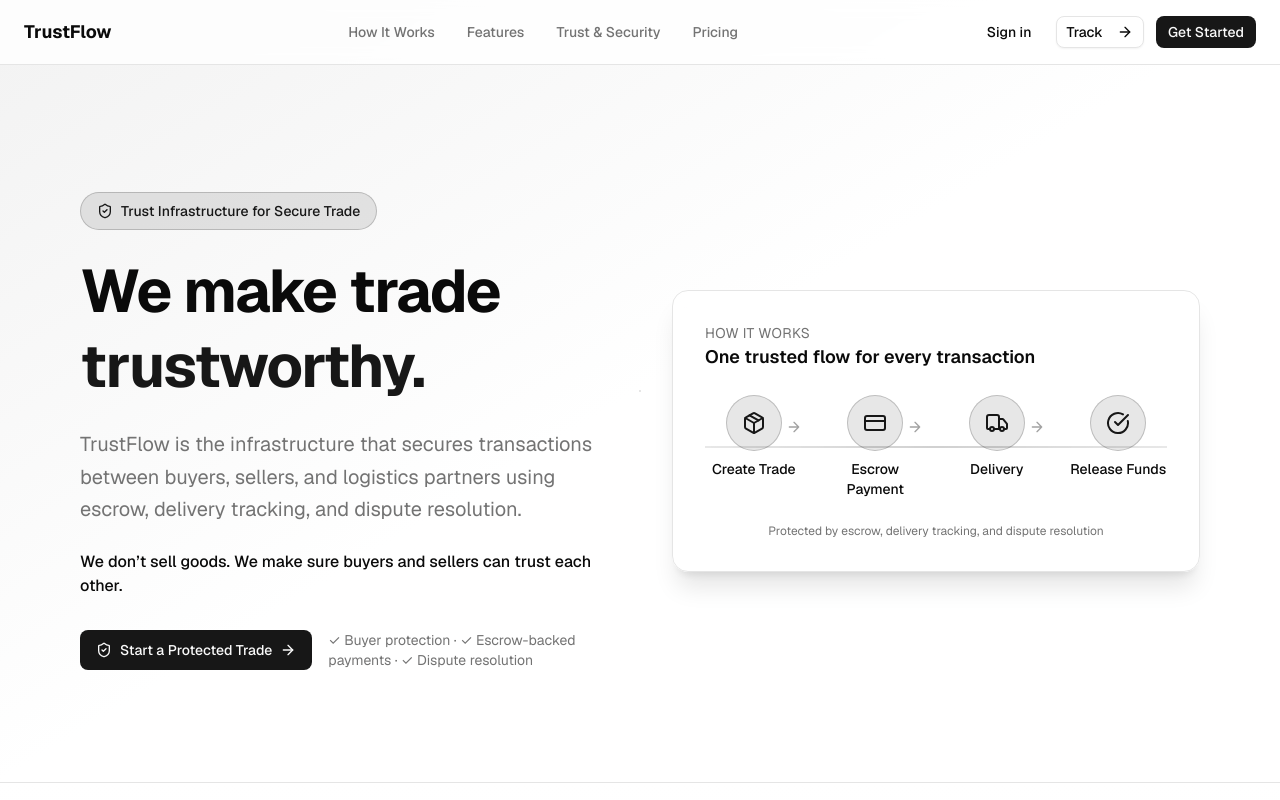
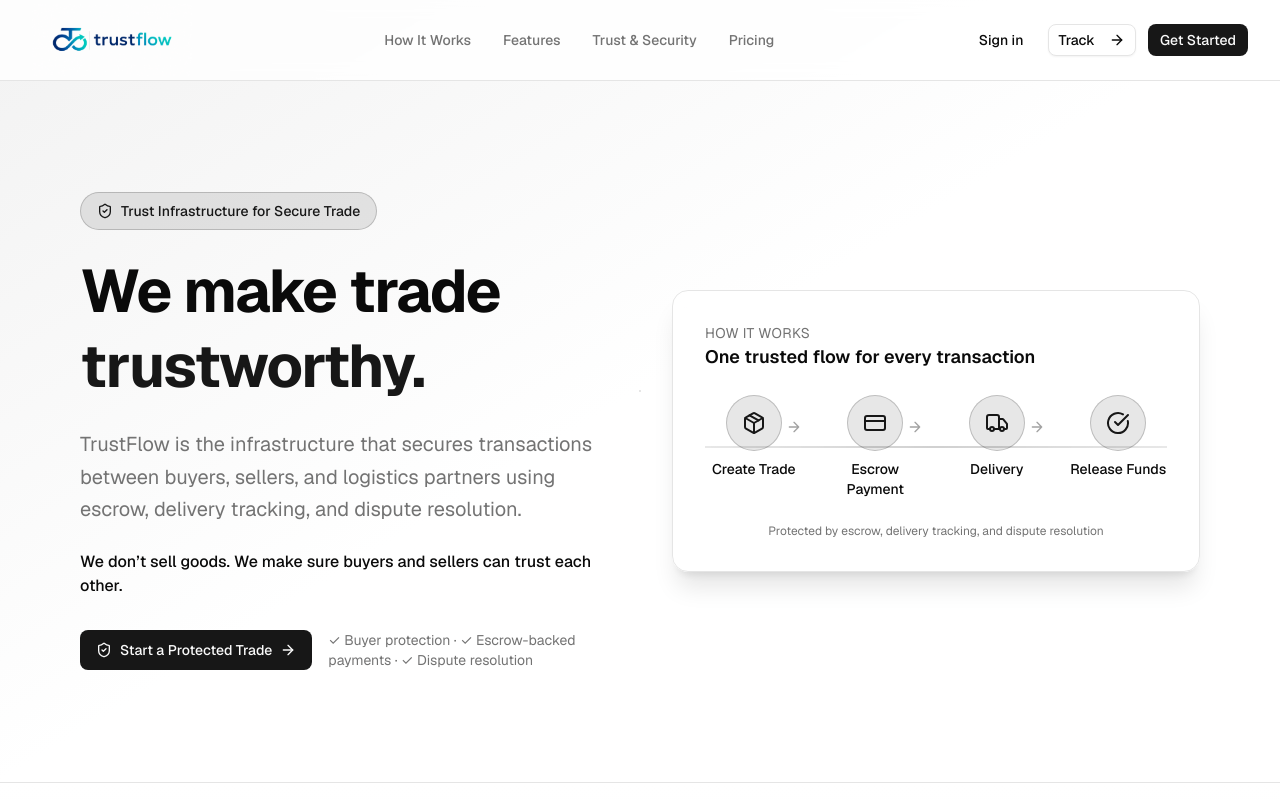
Before and after one commit to Ogedi001/consignment-app, a Next.js app: page / in a window 1280 px wide. Shown: the top 800 px of the page. Built offline with nearby package versions, Linux system fonts and the light colour scheme; a web font is replaced by a local one.

Commit message:
add logo

```diff
--- /dev/null
+++ b/src/components/marketing/navbar/LogoLockup.tsx
@@ -0,0 +1,22 @@
+import Link from "next/link";
+import Image from "next/image";
+
+interface LogoLockupProps {
+  className?: string;
+}
+
+export function LogoLockup({ className }: LogoLockupProps) {
+  return (
+    <Link href="/" className={`flex items-center gap-3 ${className ?? ""}`}>
+      {/* Light Mode */}
+      <Image
+        src="/logo/TF_logo_lockup.png"
+        alt="TrustFlow"
+        width={160}
+        height={40}
+        priority
+        className=""
+      />
+    </Link>
+  );
+}
--- a/src/components/marketing/navbar/Navbar.tsx
+++ b/src/components/marketing/navbar/Navbar.tsx
@@ -5,6 +5,7 @@
 import { ArrowRight } from "lucide-react";
 import { NavLinks } from "./NavLinks";
 import { MobileMenu } from "./MobileMenu";
+import { LogoLockup } from "./LogoLockup";
 
 const track = (event: string) => {
   console.log(event);
@@ -13,11 +14,9 @@
 export function Navbar() {
   return (
     <header className="fixed top-0 inset-x-0 z-50 border-b bg-background/80 backdrop-blur">
-      <div className="container mx-auto h-16 px-6 flex items-center justify-between">
+      <div className="container mx-auto h-20 px-8 flex items-center justify-between">
         {/* Logo */}
-        <Link href="/" className="font-bold text-lg">
-          TrustFlow
-        </Link>
+        <LogoLockup />
 
         {/* Desktop Nav */}
         <nav className="hidden lg:flex items-center gap-8">
```
Also changed, not shown: public/logo/TF_logo_lockup.png (added).
